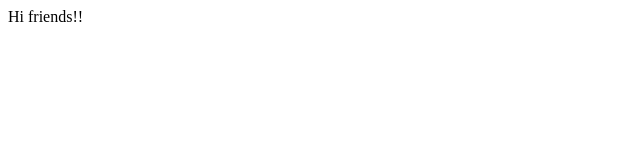
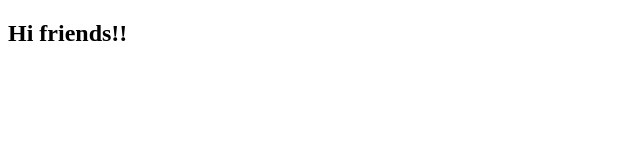
Before and after one commit to genesyswizard/samplepages, a plain HTML site: page index.html in a window 1280 px wide. Shown: the whole page, without its empty margins (0-640 px from the left). Drawn offline with Linux system fonts and the light colour scheme.

Commit message:
Update index.html

```diff
--- a/index.html
+++ b/index.html
@@ -1,7 +1,7 @@
 <!DOCTYPE html>
 <html>
 <body>
-<p1>Hi friends!!</p1>
+<h2>Hi friends!!</h21>
 <script type="text/javascript" charset="utf-8">
   (function (g, e, n, es, ys) {
     g['_genesysJs'] = e;
```
